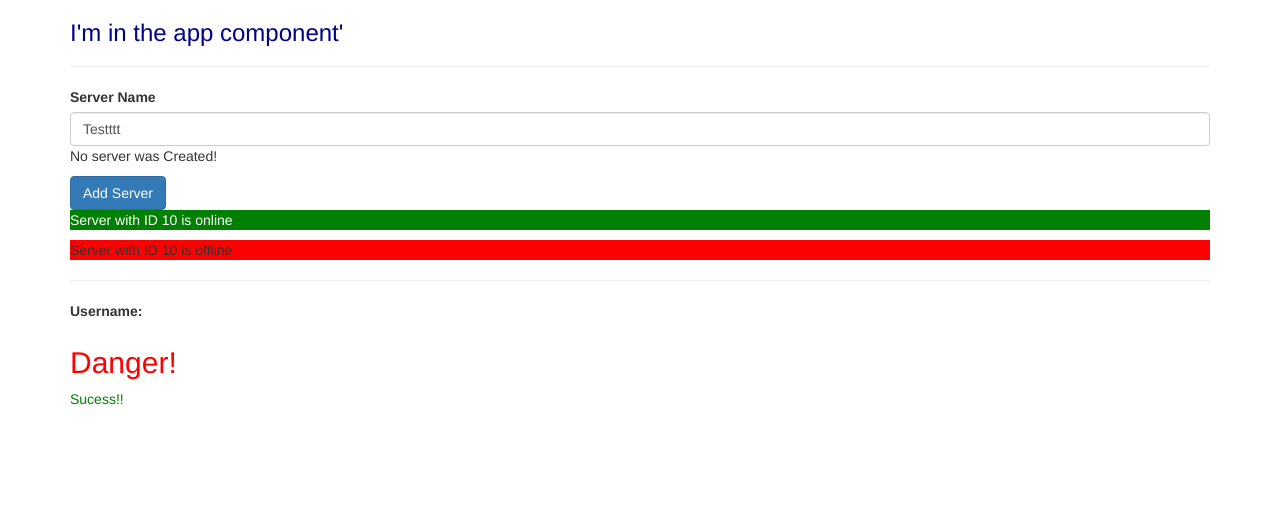
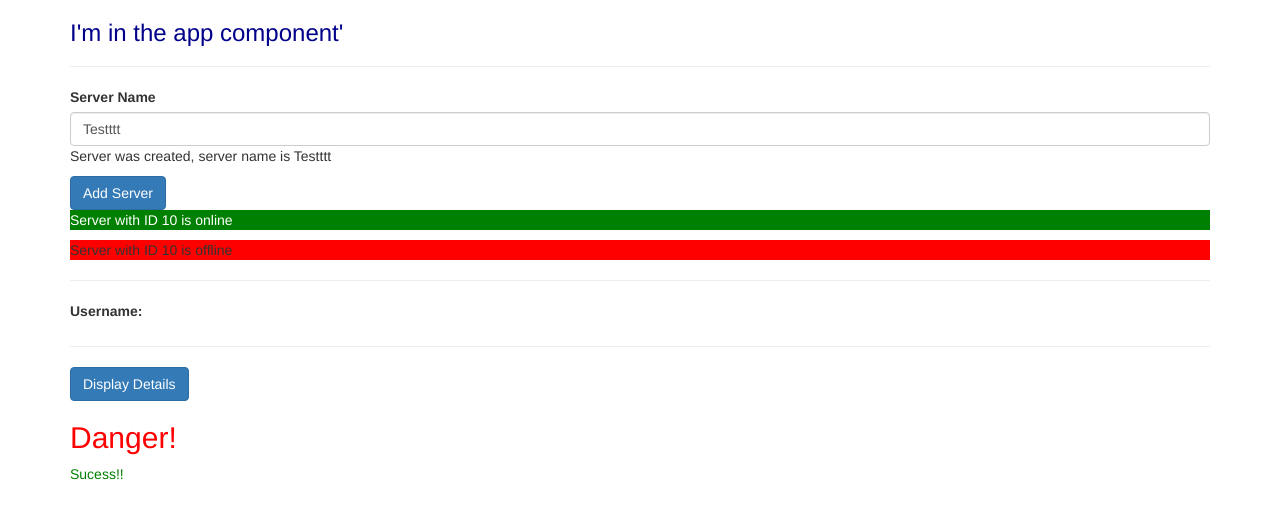
Before and after one commit to tuf65985/Angular-4-Tutorial, an Angular app: page / in a window 1280 px wide. Shown: the top 518 px of the page. Built offline with nearby package versions, Linux system fonts and the light colour scheme.

Commit message:
Assignment 3 Directives

```diff
--- a/src/app/servers/servers.component.html
+++ b/src/app/servers/servers.component.html
@@ -24,3 +24,11 @@
         <p> {{userName}}</p>
 <button class = "btn btn-primary" [disabled]="userName ===''"
     (click)="resetUserName()">Reset Username</button>-->
+    <hr>
+<button class="btn btn-primary"(click)="onToggleDetails()">Display Details</button>
+<p *ngIf="showSecret">Secret Password =tuna</p>
+<div
+    *ngFor="let logItem of log"
+    [ngStyle]="{backgroundColor: logItem >=5 ? 'blue' : 'transparent'}"
+    [ngClass]="{'white-text': logItem >= 5}"
+>{{logItem}}</div>
--- a/src/app/servers/servers.component.ts
+++ b/src/app/servers/servers.component.ts
@@ -10,9 +10,11 @@
   serverCreationStatus = "No server was created!";
   serverName = "Testttt";
   emptyusername = true;
-  serverCreated = false;
+  serverCreated = true;
   userName = '';
   servers = ['Testserver', 'Testserver 2'];
+  showSecret= false;
+  log = [];
   constructor() {
     setTimeout(()=>{this.allowNewServer = true},2000);
   }
@@ -35,4 +37,8 @@
     this.userName = '';
     this.emptyusername = true;
   }
+  onToggleDetails(){
+    this.showSecret = !this.showSecret;
+    this.log.push(this.log.length +1);
+  }
 }
```
